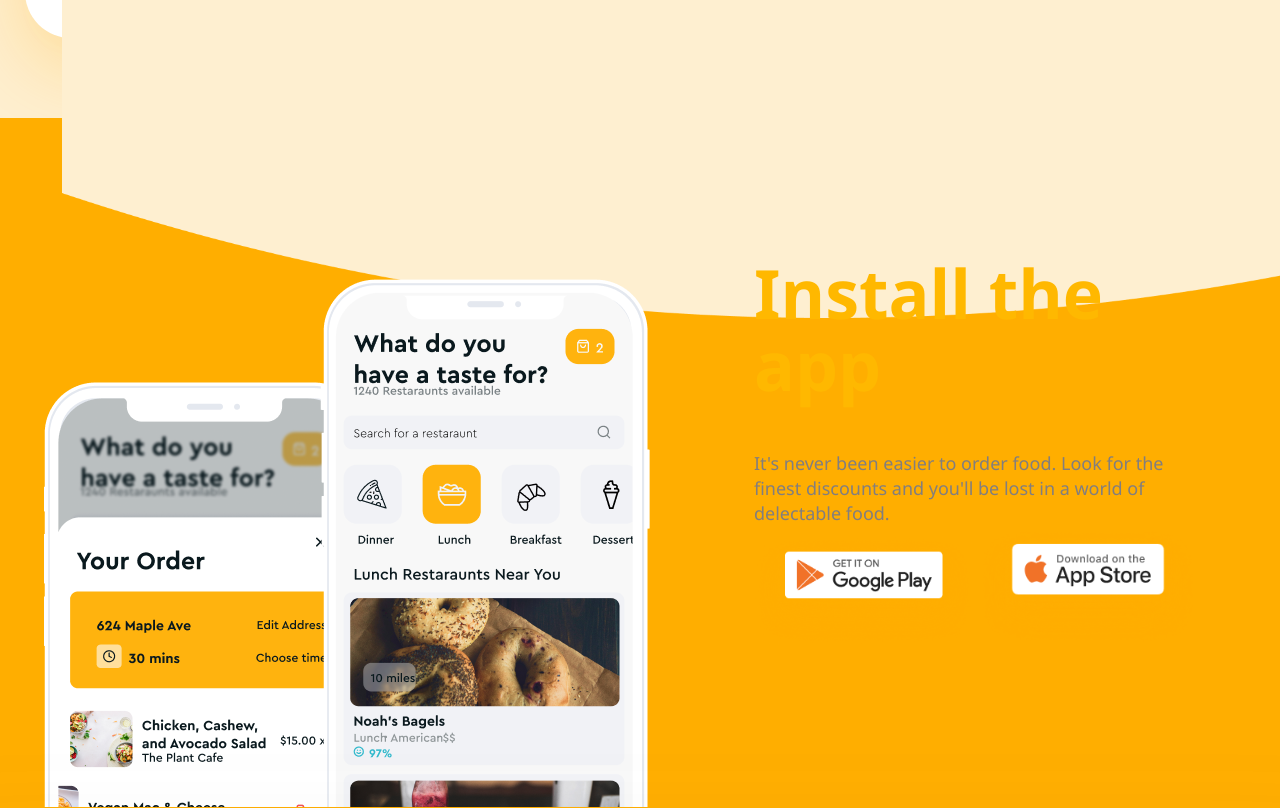
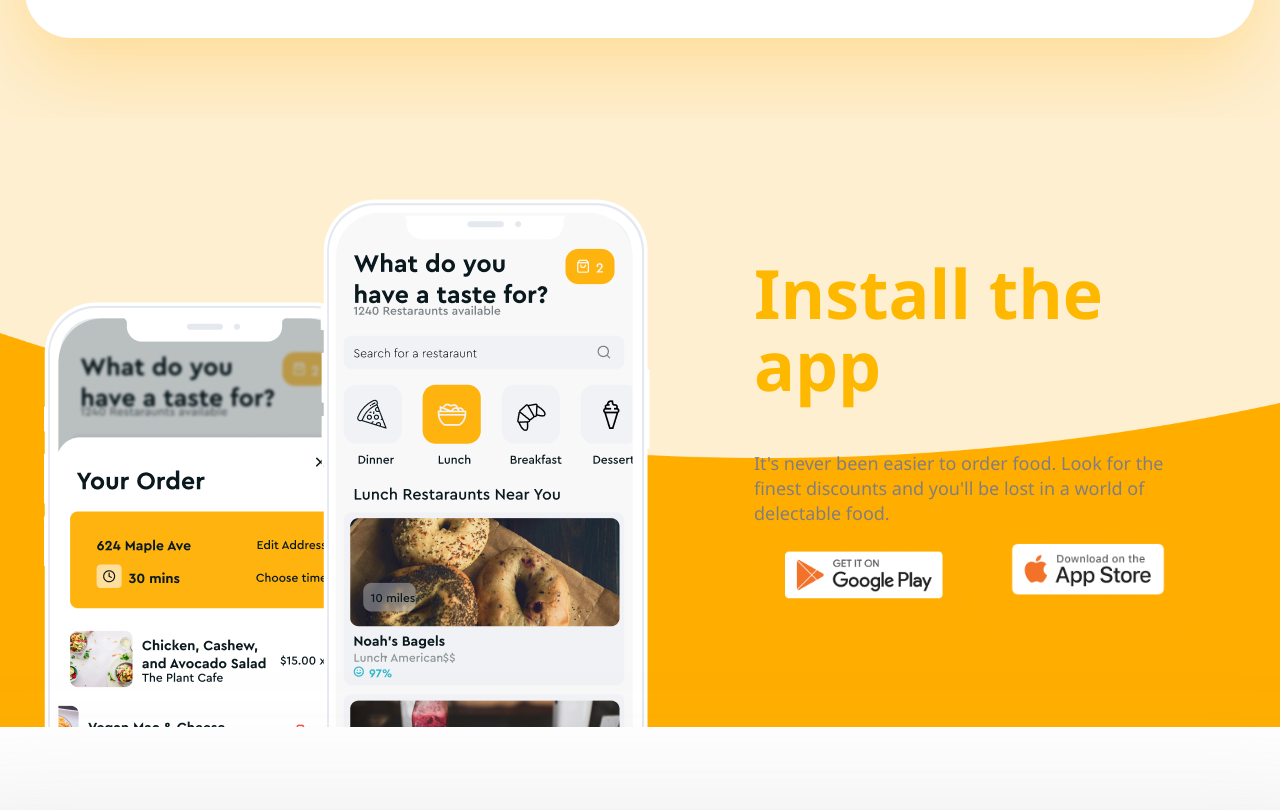
Before and after one commit to lukamurj/KAW1E.github.io, a plain HTML site: page FOODwagon/index.html in a window 1280 px wide. Shown: the part 4827-5637 px from the top of the page. Drawn offline with nearby package versions, Linux system fonts and the light colour scheme.

Commit message:
Update install-section.css

```diff
--- a/FOODwagon/install-section.css
+++ b/FOODwagon/install-section.css
@@ -1,6 +1,5 @@
-*{
-    font-family:  'Segoe UI', Tahoma, Geneva, Verdana, sans-serif;
-
+* {
+  font-family: "Segoe UI", Tahoma, Geneva, Verdana, sans-serif;
 }
 .install-section {
   display: flex;
@@ -231,7 +230,6 @@
 }
 .bottom-install-div {
   background-color: #ffae00;
-    padding-bottom: 81px;
   position: relative;
   z-index: 0;
 }
@@ -247,12 +245,12 @@
 .phone-1 img {
   position: absolute;
   left: -21px;
-    top: 203px;
+  top: 123px;
 }
 .phone-2 img {
   position: absolute;
   left: 255px;
-    top: 100px;
+  top: 20px;
 }
 .install-app h2 {
   font-weight: 700;
@@ -277,8 +275,8 @@
 }
 .background {
   position: absolute;
-    margin-left: -54.1%;
-    top: -140px;
+  left: 0;
+  top: 0;
   width: 100%;
   z-index: -1;
 }
```
Lines whose indentation alone changed are shown as unchanged.
